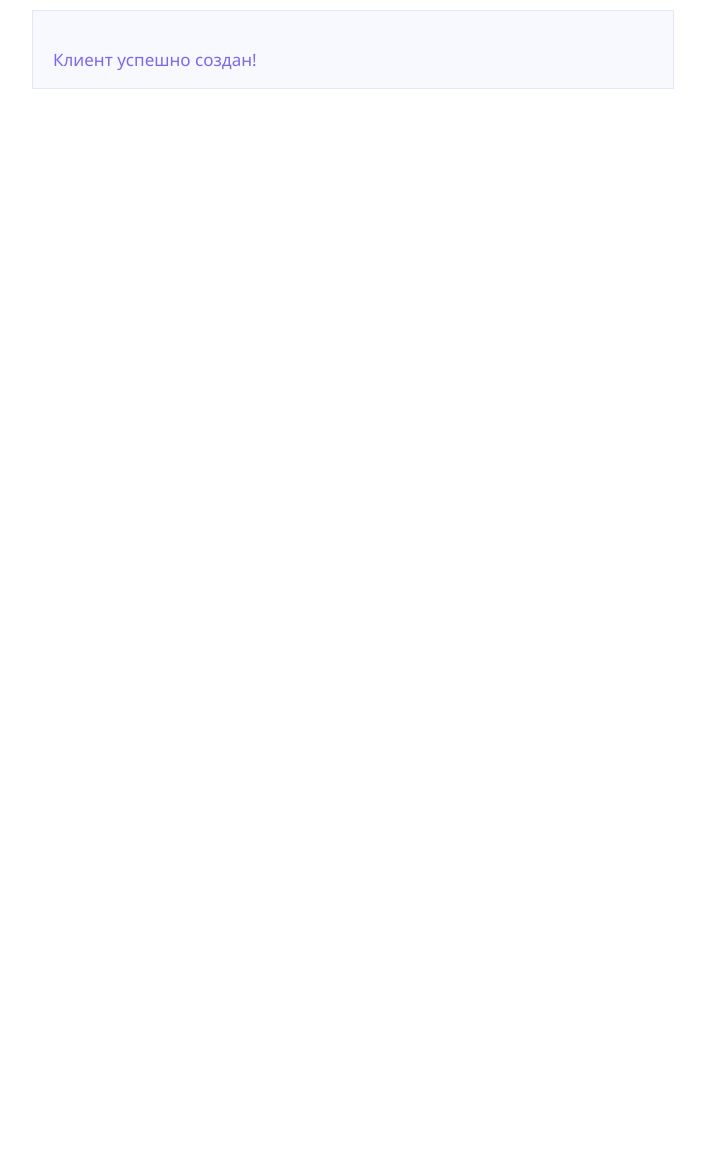
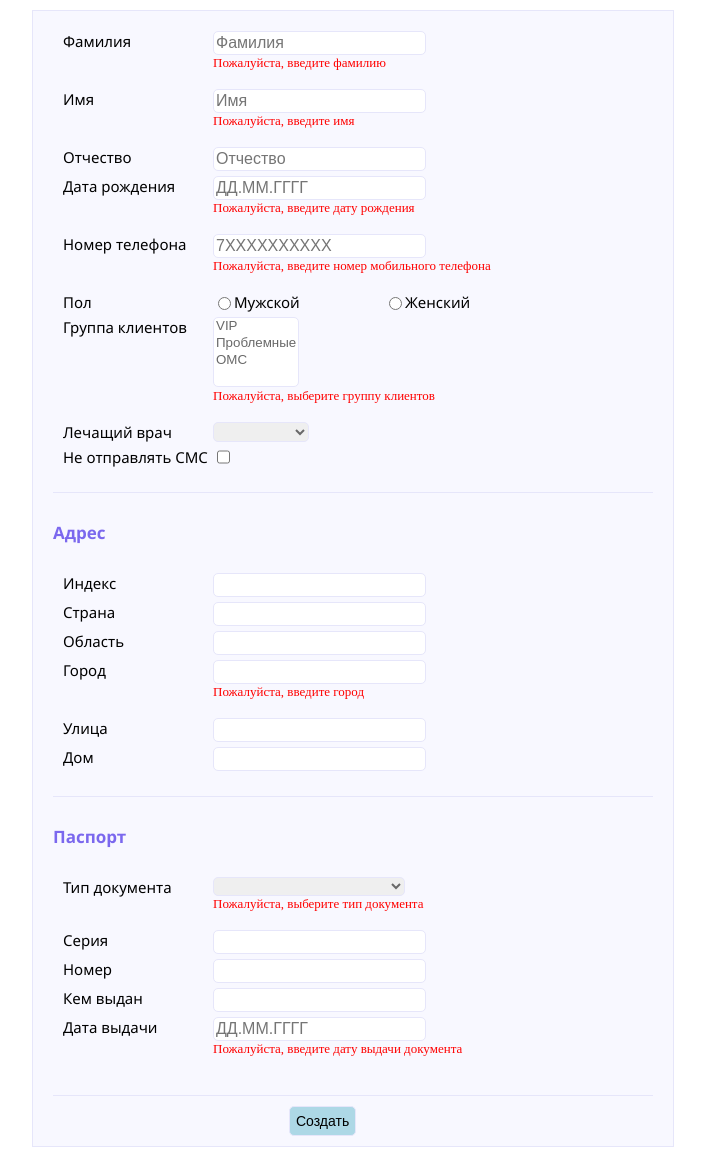
Before and after one commit to nesterovad/Vue_form, a Vue app in the folder form/: page / in a window 1280 px wide. Shown: the whole page, without its empty margins (296-1001 px from the left). Before the commit the page ends 800 px from the top, so only its background shows below. Built offline with nearby package versions, Linux system fonts and the light colour scheme.

Commit message:
added rendering sucess message

```diff
--- a/form/src/App.vue
+++ b/form/src/App.vue
@@ -1,6 +1,11 @@
 <template>
   <div id="app">
-    <Success />
+    <div v-if="created">
+      <Success />
+    </div>
+    <div v-else>
+      <Form v-on:create="created = true" />
+    </div>
   </div>
 </template>
 
@@ -13,7 +18,13 @@ export default {
   name: 'App',
   components: {
     Form,
+    Success,
     Success
+},
+data(){
+  return {
+    created: false,
+  }
 }
 }
 </script>
--- a/form/src/components/Form.vue
+++ b/form/src/components/Form.vue
@@ -1,10 +1,4 @@
 <script>
-function isDateCorrect(date){
-    if(new Date(date) > new Date || date.split('.')[0] > 31 || date.split('.')[1] > 12){
-        return false;
-    }
-    return true;
-}
 export default {
     data () {
         return {
@@ -33,7 +27,8 @@ export default {
                     delivered: '',
                     deliveryDate: ''
                 }
-            }
+            },
+
         }
     },
     methods: {
@@ -88,6 +83,12 @@ export default {
             if(!dateTemplate.test(this.client.document.deliveryDate.trim())){
                 return 'Пожалуйста, введите дату выдачи документа в формате ДД.ММ.ГГГГ';
             }
+        },
+        checkForm(){
+            if(!(this.checkName() || this.checkSurname() || this.checkBirthDate() || this.checkPhone() || this.checkGroup () || this.checkCity() ||
+                this.checkDocument() || this.checkDeliveryDate())){
+                    this.$emit('create');
+                }
         }
     },
     name: 'Form',
@@ -98,6 +99,8 @@ export default {
 </script>
 
 <template>
+    <div>
+
     <form id="form-container">
         <div class="section">
             <div class="row">
@@ -228,8 +231,9 @@ export default {
                 </div>
             </div>
         </div>
-        <button id="button">Создать</button>
+        <button id="button" @click="checkForm()">Создать</button>
     </form>
+</div>
 </template>
 
 
```
